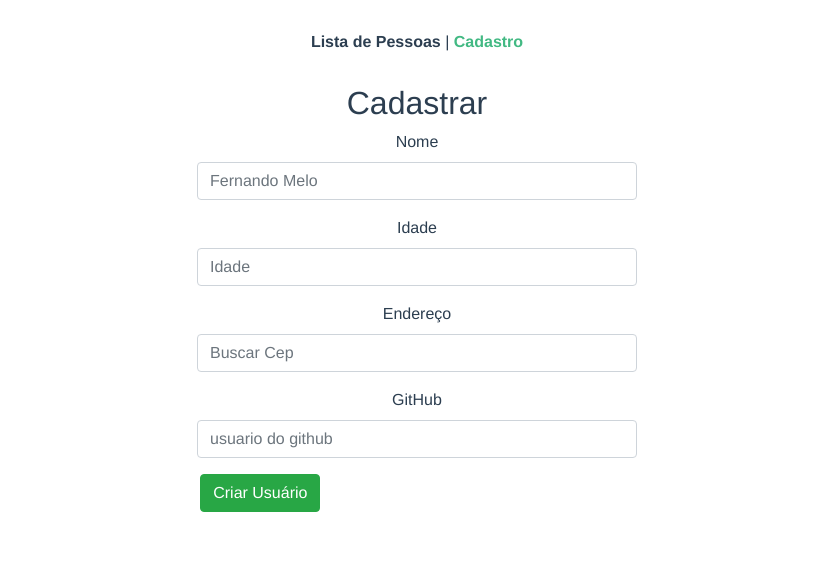
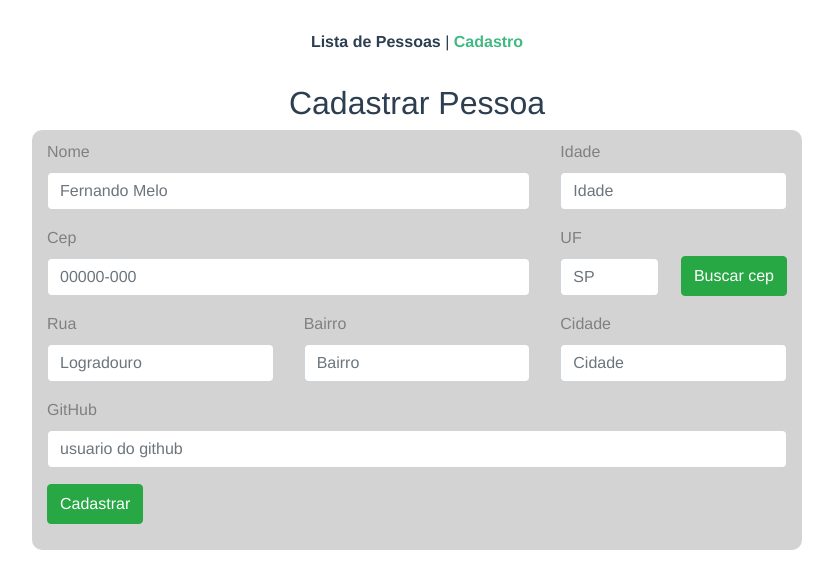
Before and after one commit to nandoapm/NestJs-VueJs-Frontend, a Vue app: page /create in a window 1280 px wide. Shown: the top 588 px of the page, without its empty margins (223-1056 px from the left). Built offline with nearby package versions, Linux system fonts and the light colour scheme.

Commit message:
add request cep

```diff
--- a/src/App.vue
+++ b/src/App.vue
@@ -31,7 +31,7 @@
 }
 
 .form-wrapper {
-  width: 500px;
+  max-width: 800px;
   margin: 0 auto;
 }
 </style>
--- a/src/components/user/Create.vue
+++ b/src/components/user/Create.vue
@@ -1,9 +1,10 @@
 <template>
   <div>
     <div class="col-md-12 form-wrapper">
-      <h2>Cadastrar</h2>
+      <h2>Cadastrar Pessoa</h2>
       <form id="create-post-form" @submit.prevent="createUser">
-        <div class="form-group col-md-12">
+        <div class="form-group d-flex">
+          <div id="create-post-title" class="col-md-8">
             <label for="title"> Nome </label>
             <input
               type="text"
@@ -14,7 +15,7 @@
               placeholder="Fernando Melo"
             />
           </div>
-        <div class="form-group col-md-12">
+            <div class="col-md-4">
               <label for="title"> Idade </label>
               <input
                 type="text"
@@ -25,17 +26,77 @@
                 placeholder="Idade"
               />
             </div>
-        <div class="form-group col-md-12">
-          <label for="title"> Endereço </label>
+        </div>
+
+        <div class="form-group d-flex">
+          <div id="create-post-title" class="col-md-8">
+            <label for="title"> Cep </label>
             <input
               type="text"
-            id="address"
-            v-model="address"
+              id="cep"
+              v-model="cep"
               name="title"
               class="form-control"
-            placeholder="Buscar Cep"
+              placeholder="00000-000"
             />
           </div>
+          <div id="create-post-title" class="col-md-2">
+            <label for="title"> UF </label>
+            <input
+              type="text"
+              id="uf"
+              v-model="address.uf"
+              name="title"
+              class="form-control"
+              placeholder="SP"
+            />
+          </div>
+          <div class="col-md-2 d-flex justify-content-end">
+            <button class="btn btn-success" type="button" v-on:click="getCep">Buscar cep</button>
+          </div>
+
+        </div>
+
+        <div class="form-group d-flex">
+          <div id="create-post-title" class="col-md-4">
+            <label for="title"> Rua </label>
+            <input
+              type="text"
+              id="logradouro"
+              v-model="address.logradouro"
+              name="title"
+              class="form-control"
+              placeholder="Logradouro"
+            />
+          </div>
+          <div id="create-post-title" class="col-md-4">
+            <label for="title"> Bairro </label>
+            <input
+              type="text"
+              id="bairro"
+              v-model="address.bairro"
+              name="title"
+              class="form-control"
+              placeholder="Bairro"
+            />
+          </div>
+          <div id="create-post-title" class="col-md-4">
+            <label for="title"> Cidade </label>
+            <input
+              type="text"
+              id="localidade"
+              v-model="address.localidade"
+              name="title"
+              class="form-control"
+              placeholder="Cidade"
+            />
+          </div>
+        </div>
+
+
+
+
+
         <div class="form-group col-md-12">
           <label for="title"> GitHub </label>
           <input
@@ -46,10 +107,11 @@
             class="form-control"
             placeholder="usuario do github"
           />
+
         </div>
 
         <div class="form-group col-md-4 pull-right">
-          <button class="btn btn-success" type="submit">Criar Usuário</button>
+          <button class="btn btn-success" type="submit">Cadastrar</button>
         </div>
       </form>
     </div>
@@ -65,16 +127,28 @@ export default {
       return {
         name: "",
         age: "",
-      addreess: "",
+        cep: "",
         girhub: "",
+        address: {},
       };
     },
     methods: {
+
+      getCep() {
+        axios.get(`https://viacep.com.br/ws/${parseInt(this.cep)}/json/`).then((data) => {
+          this.address = data.data;
+        });
+      },
+
       createUser() {
         let userData = {
           name: this.name,
           age: this.age,
-        address: this.address,
+          cep: this.cep,
+          street: this.address.logradouro,
+          neighbourhood: this.address.bairro,
+          city: this.address.localidade,
+          state: this.address.uf,
           github: this.github,
         };
         this.__submitToServer(userData);
@@ -87,3 +161,25 @@ export default {
     },
   };
 </script>
+<style>
+  #create-post-form {
+    background-color: #D3D3D3;
+    border-radius: 10px;
+    padding: 10px 0;
+  }
+
+  #create-post-form label {
+    color: #808080;
+    display: flex;
+  }
+
+  #create-post-form button {
+    display: flex;
+    justify-content: center;
+    align-items: center;
+    align-content: center;
+    align-self: flex-end;
+    height: 40px;
+  }
+
+</style>
```
Lines whose indentation alone changed are shown as unchanged.
